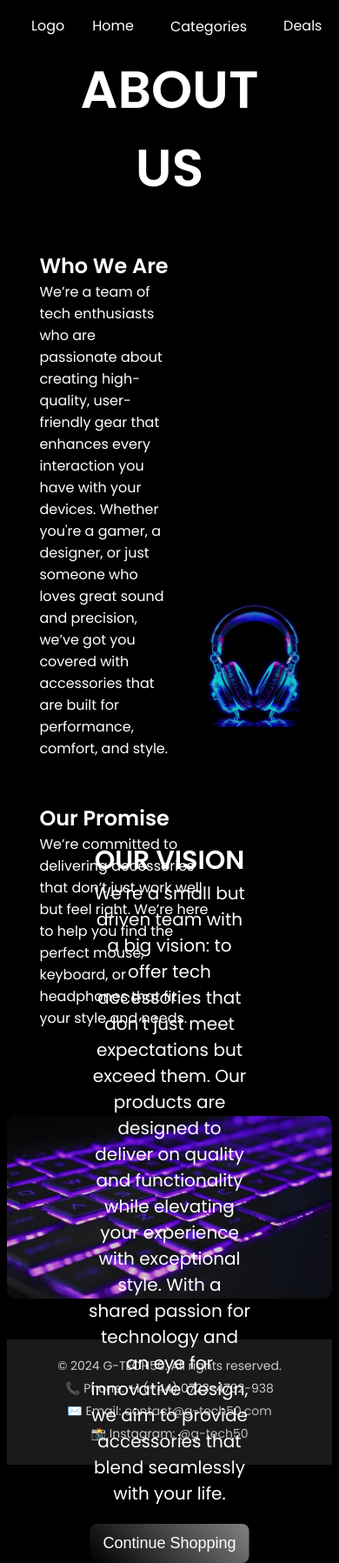
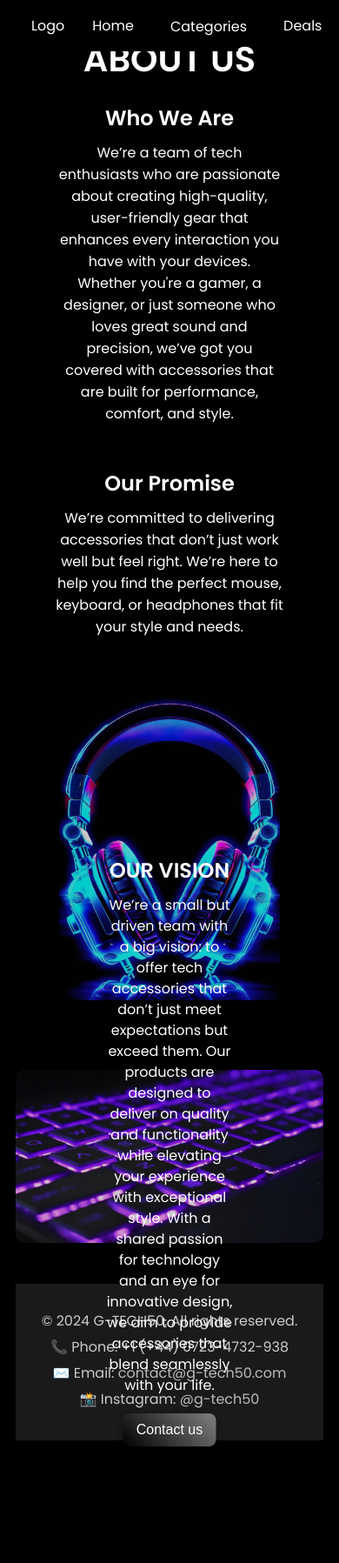
Before and after one commit to eamonmooney/G-TECH50, a PHP site: page /aboutus.html in a window 390 px wide. Shown: the whole page at 87% size. After the commit the page ends 1663 px from the top, so only its background shows below. Run offline with PHP 8.4, Linux system fonts and the light colour scheme.

Commit message:
Mobile support for homepage and footer

```diff
--- a/aboutus.html
+++ b/aboutus.html
@@ -201,7 +201,7 @@
                 Our products are designed to deliver on quality and functionality while elevating your experience with exceptional style.
                 With a shared passion for technology and an eye for innovative design, we aim to provide accessories that blend seamlessly with your life.
                 <br>
-                <button class="continue-shopping">Continue Shopping</button>
+                <button class="contact">Contact us</button>
             </div>
         </div>
     </section>
--- a/css/aboutus.css
+++ b/css/aboutus.css
@@ -56,7 +56,7 @@
     color: white;
     font-size: 20px;
 }
-.continue-shopping {
+.contact {
     margin-top: 20px;
     padding: 12px 15px;
     font-size: 18px;
@@ -68,7 +68,7 @@
     box-shadow: 0px 4px 10px rgba(0, 0, 0, 0.3);
     transition: transform 0.2s, box-shadow 0.2s;
 }
-.continue-shopping:hover {
+.contact:hover {
     background: linear-gradient(45deg, rgb(7, 22, 35), rgb(117, 84, 187));
     transform: translateY(-5px);
     box-shadow: 0px 6px 15px rgba(0, 0, 0, 0.5);
@@ -104,3 +104,102 @@
 .footer-links a:hover {
     color: #6366f1;
 }
+@media (max-width: 768px) {
+    body {
+        padding: 10px;
+        text-align: center;
+    }
+
+    h1 {
+        font-size: 40px;
+        padding: 20px;
+    }
+
+    h2 {
+        font-size: 24px;
+        margin-bottom: 10px;
+    }
+
+    p {
+        font-size: 16px;
+    }
+
+
+    .who-we-are {
+        flex-direction: column;
+        align-items: center;
+        text-align: center;
+    }
+
+    .who-we-are img {
+        max-width: 90%;
+        margin: 20px 0;
+    }
+
+    .description {
+        margin: 0 auto;
+        max-width: 90%;
+    }
+
+
+    .vision-section {
+        position: relative;
+        max-width: 100%;
+        margin: 20px auto;
+        text-align: center;
+    }
+
+    .vision-text {
+        position: absolute;
+        top: 50%;
+        left: 50%;
+        transform: translate(-50%, -50%);
+        padding: 15px;
+        color: white;
+        font-size: 16px;
+        border-radius: 10px;
+        max-width: 90%;
+        line-height: 1.5;
+    }
+
+    .promise-image {
+        max-width: 100%;
+        height: auto;
+        margin-top: 20px;
+        border-radius: 10px;
+    }
+
+
+    .contact {
+        margin-top: 20px;
+        padding: 10px 15px;
+        font-size: 16px;
+        width: auto;
+        color: #fff;
+        background: linear-gradient(45deg, rgb(0, 0, 0), gray);
+        border: none;
+        border-radius: 8px;
+        cursor: pointer;
+        box-shadow: 0px 4px 10px rgba(0, 0, 0, 0.3);
+        transition: transform 0.2s, box-shadow 0.2s;
+    }
+
+    .contact:hover {
+        background: linear-gradient(45deg, rgb(7, 22, 35), rgb(117, 84, 187));
+        transform: translateY(-5px);
+        box-shadow: 0px 6px 15px rgba(0, 0, 0, 0.5);
+    }
+
+
+    footer {
+        font-size: 12px;
+    }
+
+    .footer-content {
+        text-align: center;
+        padding: 10px;
+    }
+    .navbar {
+        max-width: 60%;
+    }
+}
```
Also changed, not shown: css/homepage.css (+47 -4 lines), homepage.html (+7 -1 lines).
